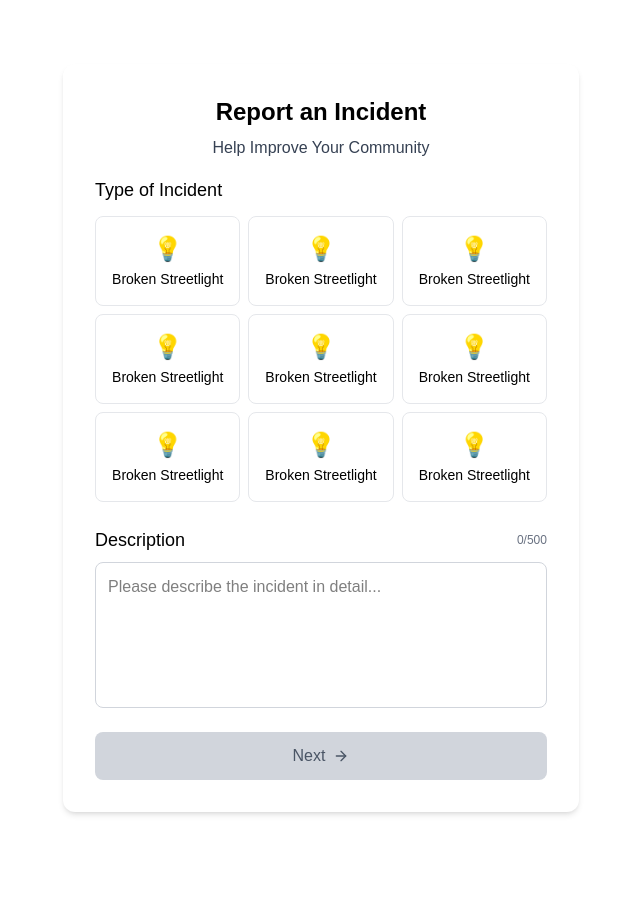
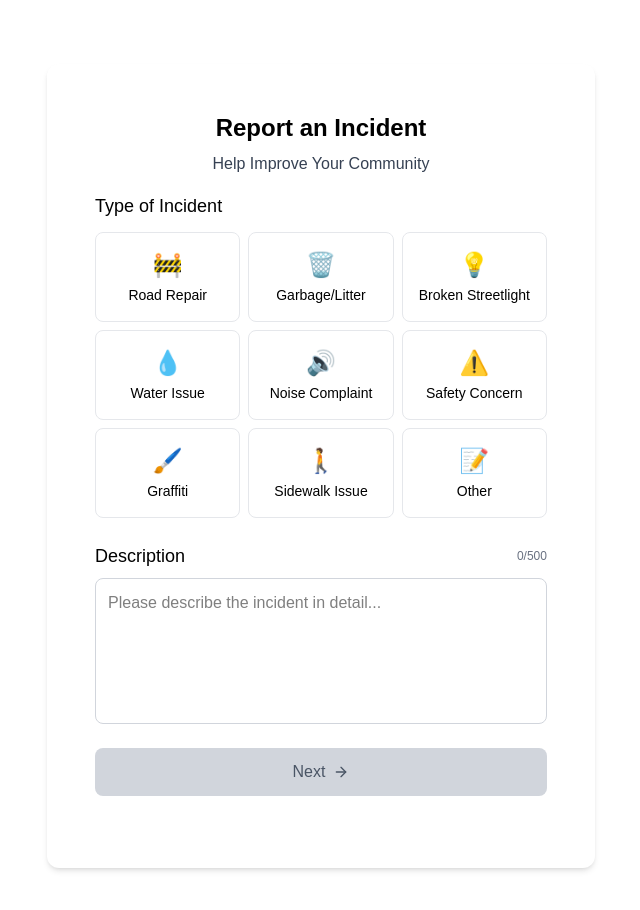
Before and after one commit to Trinity6264/citizen-reporting-app, a Next.js app: page / in a window 1280 px wide. Shown: the top 910 px of the page, without its empty margins (319-959 px from the left). Before the commit the page ends 876 px from the top, so only its background shows below. Built offline with nearby package versions, Linux system fonts and the light colour scheme.

Commit message:
Implement first step of incident reporting with dynamic incident types and update Incident component

```diff
--- a/src/app/page.tsx
+++ b/src/app/page.tsx
@@ -1,11 +1,10 @@
 'use client';
-import Incident from "@/components/Incident";
-import { ArrowRight } from "lucide-react";
+import FirstStep from "@/components/first_step";
 
 export default function Home() {
   return (
     <div className="flex min-h-screen flex-col items-center justify-center p-4 sm:p-6 md:p-12 lg:p-16">
-      <div className="max-w-2xl mx-auto p-4 sm:p-6 md:p-8  bg-white text-black px-4 rounded-xl shadow-md overflow-hidden transition-shadow">
+      <div className="max-w-2xl mx-auto  sm:p-8 md:p-12  bg-white text-black px-4 rounded-xl shadow-md overflow-hidden transition-shadow">
 
         <div className="flex flex-col items-center">
           <div className="flex flex-col items-center justify-center mb-4">
@@ -14,59 +13,7 @@ export default function Home() {
           </div>
 
           {/* First step */}
-          <div className="w-full flex flex-col " >
-            <h3 className="text-lg font-medium mb-3">Type of Incident</h3>
-            <div className="grid grid-cols-3 gap-2 mb-6">
-
-            <Incident/>
-            <Incident/>
-            <Incident/>
-            <Incident/>
-            <Incident/>
-            <Incident/>
-            <Incident/>
-            <Incident/>
-            <Incident/>
-
-            </div>
-
-            <div className="flex justify-between items-center mb-2">
-              <h3 className="text-lg font-medium">Description</h3>
-              <span className="text-xs text-gray-500">
-                {0}/500
-              </span>
-            </div>
-
-            <textarea
-              name="description"
-              // value={''}
-              // onChange={  () => {}}
-              placeholder="Please describe the incident in detail..."
-              className={`w-full p-3 border rounded-lg resize-none ${false ? 'border-red-500' : 'border-gray-300'
-                }`}
-              rows={5}
-              maxLength={500}
-            />
-
-            <div className="w-full mt-6">
-              <button
-                onClick={()=>{}}
-                // disabled={!!errors.incidentType || !formData.incidentType}
-                className={`px-8 py-3 rounded-lg w-full flex items-center justify-center bg-gray-300 text-gray-600 cursor-not-allowed`}
-                  // ${!errors.incidentType && formData.incidentType
-                  //   ? 'bg-blue-500 text-white hover:bg-blue-600 transition-colors'
-                  //   : 'bg-gray-300 text-gray-600 cursor-not-allowed'
-                  // }`
-                // }
-                type="button"
-              >
-                Next
-                <ArrowRight className="ml-2 w-4 h-4" />
-              </button>
-            </div>
-
-
-          </div>
+          <FirstStep/>
 
         </div>
       </div>
--- a/src/components/Incident.tsx
+++ b/src/components/Incident.tsx
@@ -1,8 +1,20 @@
-const Incident = () => {
+interface IncidentProps  {
+    icon: string;
+    label: string;
+    id: string;
+    onClick: () => void;
+    isSelected: boolean;
+}
+
+const Incident = (props: IncidentProps) => {
+    const { icon, label, id, onClick, isSelected } = props;
     return (
-        <div className="flex flex-col  items-center justify-center border gap-1 border-gray-200 p-2 sm:p-3 md:p-4 rounded-lg text-center hover:bg-gray-50 transition duration-200 cursor-pointer">
-            <span className="text-2xl">💡</span>
-            <span className="text-sm">Broken Streetlight</span>
+        <div key={id} className={`flex flex-col  items-center justify-center border gap-1 ${isSelected
+                ? 'bg-blue-100 border-blue-500'
+                : 'border-gray-200 hover:bg-gray-50'
+              } p-2 sm:p-3 md:p-4 rounded-lg text-center hover:bg-gray-50 transition duration-200 cursor-pointer`} onClick={onClick}>
+            <span className="text-2xl">{icon}</span>
+            <span className="text-sm">{label}</span>
         </div>
     );
 };
--- /dev/null
+++ b/src/components/first_step.tsx
@@ -0,0 +1,78 @@
+import { IncidentInterface } from "@/interfaces/incidentInterface";
+import { ArrowRight } from "lucide-react";
+import Incident from "./Incident";
+
+
+
+// Incident types with icons
+const incidentTypes: Array<IncidentInterface> = [
+    { id: 'road', label: 'Road Repair', icon: '🚧' },
+    { id: 'garbage', label: 'Garbage/Litter', icon: '🗑️' },
+    { id: 'streetlight', label: 'Broken Streetlight', icon: '💡' },
+    { id: 'water', label: 'Water Issue', icon: '💧' },
+    { id: 'noise', label: 'Noise Complaint', icon: '🔊' },
+    { id: 'safety', label: 'Safety Concern', icon: '⚠️' },
+    { id: 'graffiti', label: 'Graffiti', icon: '🖌️' },
+    { id: 'sidewalk', label: 'Sidewalk Issue', icon: '🚶' },
+    { id: 'other', label: 'Other', icon: '📝' }
+];
+
+const FirstStep = () => {
+    return (
+        <div className="w-full flex flex-col mb-6" >
+            <h3 className="text-lg font-medium mb-3">Type of Incident</h3>
+            <div className="grid grid-cols-3 gap-2 mb-6">
+
+                {incidentTypes.map((incident) => (
+                    <Incident
+                        key={incident.id}
+                        icon={incident.icon}
+                        label={incident.label}
+                        id={incident.id}
+                        onClick={() => { }}
+                        isSelected={false}
+                    />
+                ))}
+            </div>
+
+            <div className="flex justify-between items-center mb-2">
+                <h3 className="text-lg font-medium">Description</h3>
+                <span className="text-xs text-gray-500">
+                    {0}/500
+                </span>
+            </div>
+
+            <textarea
+                name="description"
+                // value={''}
+                // onChange={  () => {}}
+                placeholder="Please describe the incident in detail..."
+                className={`w-full p-3 border rounded-lg resize-none ${false ? 'border-red-500' : 'border-gray-300'
+                    }`}
+                rows={5}
+                maxLength={500}
+            />
+
+            <div className="w-full mt-6">
+                <button
+                    onClick={() => { }}
+                    // disabled={!!errors.incidentType || !formData.incidentType}
+                    className={`px-8 py-3 rounded-lg w-full flex items-center justify-center bg-gray-300 text-gray-600 cursor-not-allowed`}
+                    // ${!errors.incidentType && formData.incidentType
+                    //   ? 'bg-blue-500 text-white hover:bg-blue-600 transition-colors'
+                    //   : 'bg-gray-300 text-gray-600 cursor-not-allowed'
+                    // }`
+                    // }
+                    type="button"
+                >
+                    Next
+                    <ArrowRight className="ml-2 w-4 h-4" />
+                </button>
+            </div>
+
+
+        </div>
+    )
+}
+
+export default FirstStep
--- /dev/null
+++ b/src/interfaces/incidentInterface.ts
@@ -0,0 +1,5 @@
+export interface IncidentInterface {
+    icon: string;
+    label: string;
+    id: string;
+}
```
